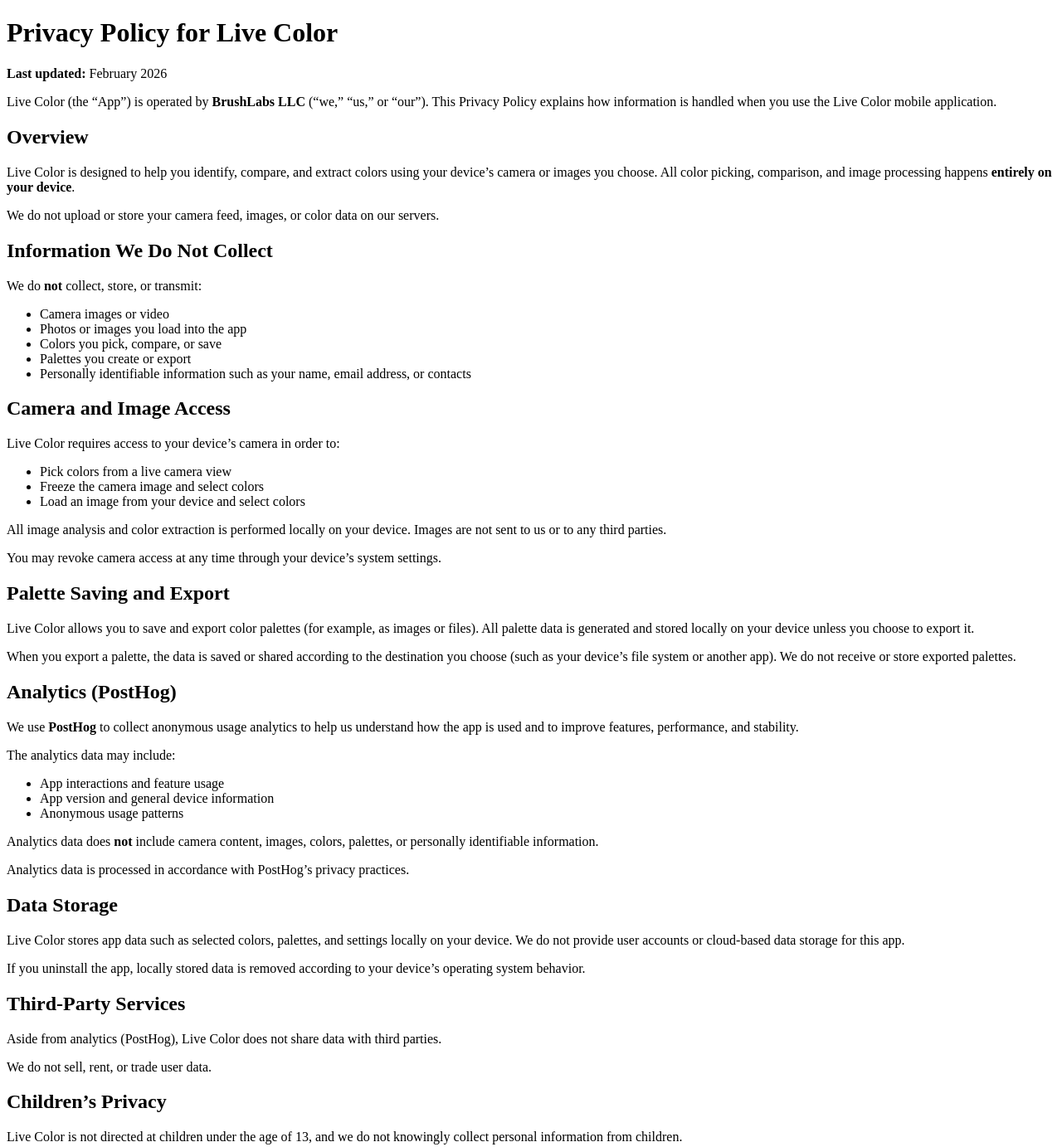
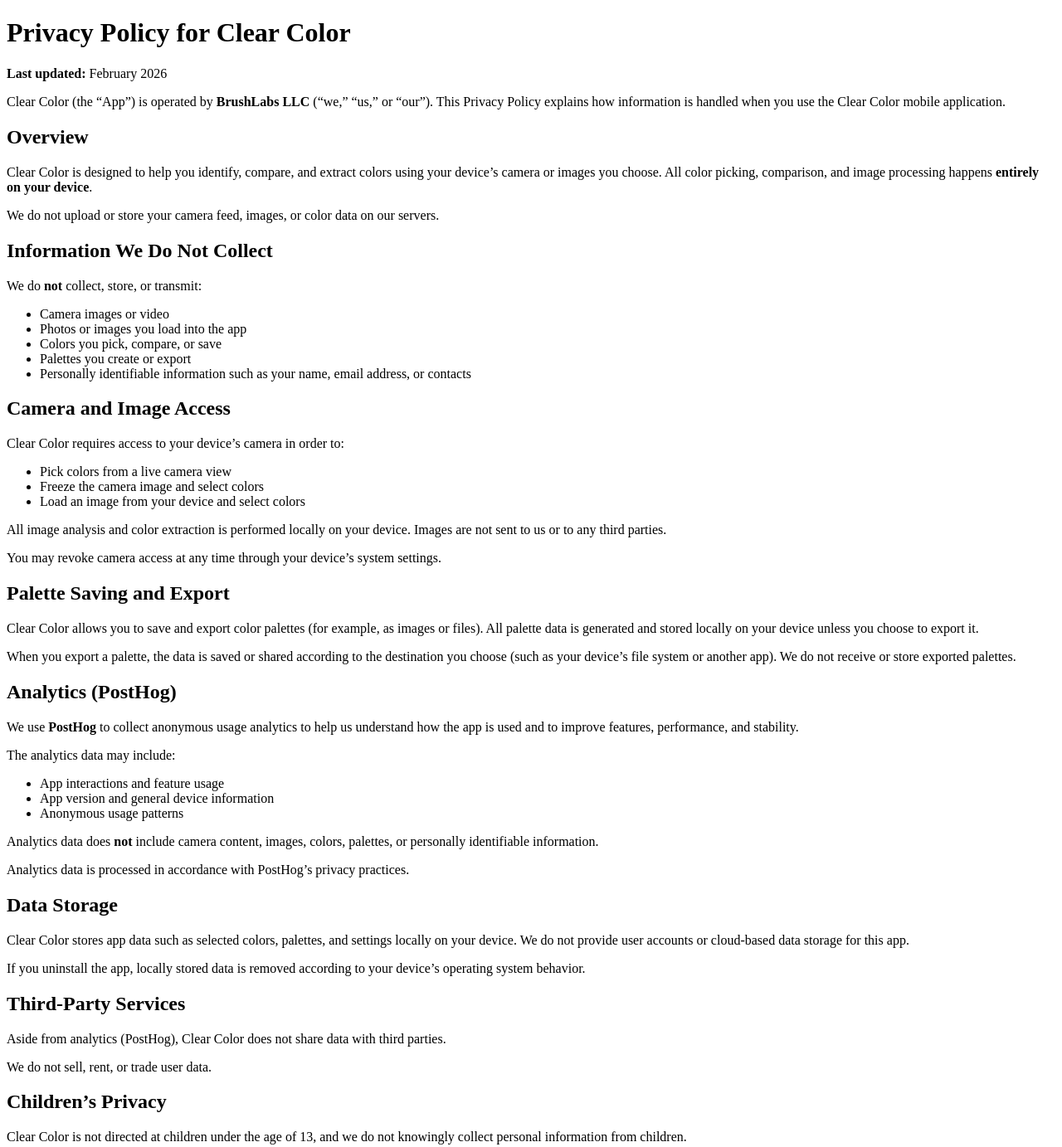
Before and after one commit to eoveson/brushlabsllc.github.io, a plain HTML site: page apps/livecolor/privacy/index.html in a window 1280 px wide. Shown: the top 1383 px of the page at 83% size. Drawn offline with Linux system fonts and the light colour scheme.

Commit message:
Update privacy policy references from Live Color to Clear Color

```diff
--- a/apps/livecolor/privacy/index.html
+++ b/apps/livecolor/privacy/index.html
@@ -2,24 +2,24 @@
 <html lang="en">
 <head>
   <meta charset="UTF-8" />
-  <title>Privacy Policy – Live Color</title>
+  <title>Privacy Policy – Clear Color</title>
   <meta name="viewport" content="width=device-width, initial-scale=1.0" />
 </head>
 <body>
-  <h1>Privacy Policy for Live Color</h1>
+  <h1>Privacy Policy for Clear Color</h1>
 
   <p><strong>Last updated:</strong> February 2026</p>
 
   <p>
-    Live Color (the “App”) is operated by <strong>BrushLabs LLC</strong>
+    Clear Color (the “App”) is operated by <strong>BrushLabs LLC</strong>
     (“we,” “us,” or “our”). This Privacy Policy explains how information is
-    handled when you use the Live Color mobile application.
+    handled when you use the Clear Color mobile application.
   </p>
 
   <h2>Overview</h2>
 
   <p>
-    Live Color is designed to help you identify, compare, and extract colors
+    Clear Color is designed to help you identify, compare, and extract colors
     using your device’s camera or images you choose. All color picking,
     comparison, and image processing happens <strong>entirely on your
     device</strong>.
@@ -45,7 +45,7 @@
   <h2>Camera and Image Access</h2>
 
   <p>
-    Live Color requires access to your device’s camera in order to:
+    Clear Color requires access to your device’s camera in order to:
   </p>
 
   <ul>
@@ -67,7 +67,7 @@
   <h2>Palette Saving and Export</h2>
 
   <p>
-    Live Color allows you to save and export color palettes (for example, as
+    Clear Color allows you to save and export color palettes (for example, as
     images or files). All palette data is generated and stored locally on your
     device unless you choose to export it.
   </p>
@@ -106,7 +106,7 @@
   <h2>Data Storage</h2>
 
   <p>
-    Live Color stores app data such as selected colors, palettes, and settings
+    Clear Color stores app data such as selected colors, palettes, and settings
     locally on your device. We do not provide user accounts or cloud-based data
     storage for this app.
   </p>
@@ -119,7 +119,7 @@
   <h2>Third-Party Services</h2>
 
   <p>
-    Aside from analytics (PostHog), Live Color does not share data with third
+    Aside from analytics (PostHog), Clear Color does not share data with third
     parties.
   </p>
 
@@ -130,7 +130,7 @@
   <h2>Children’s Privacy</h2>
 
   <p>
-    Live Color is not directed at children under the age of 13, and we do not
+    Clear Color is not directed at children under the age of 13, and we do not
     knowingly collect personal information from children.
   </p>
 
@@ -151,7 +151,7 @@
   <h2>Contact</h2>
 
   <p>
-    If you have questions about this Privacy Policy or how Live Color handles
+    If you have questions about this Privacy Policy or how Clear Color handles
     data, you can contact us at:
   </p>
 
```
